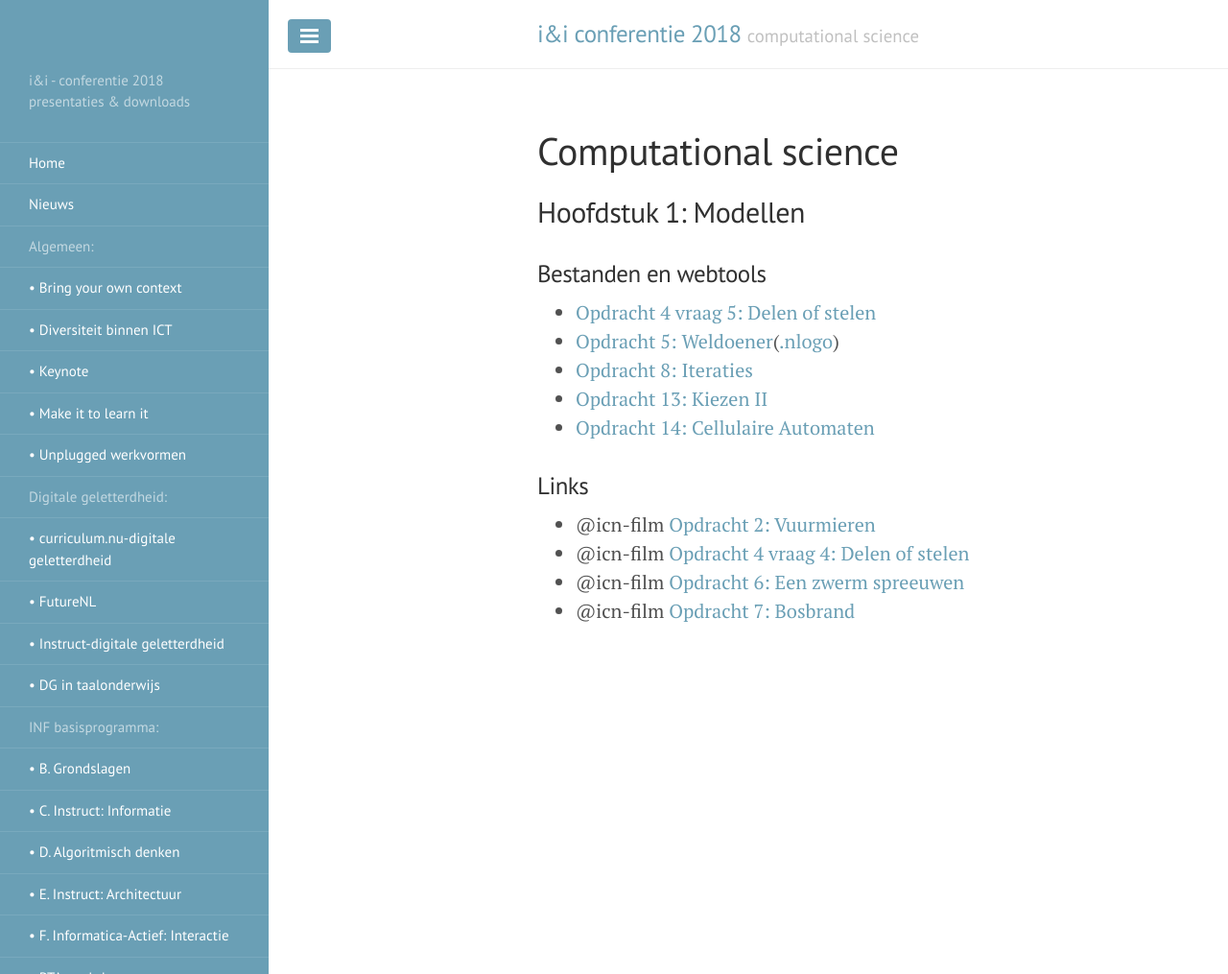
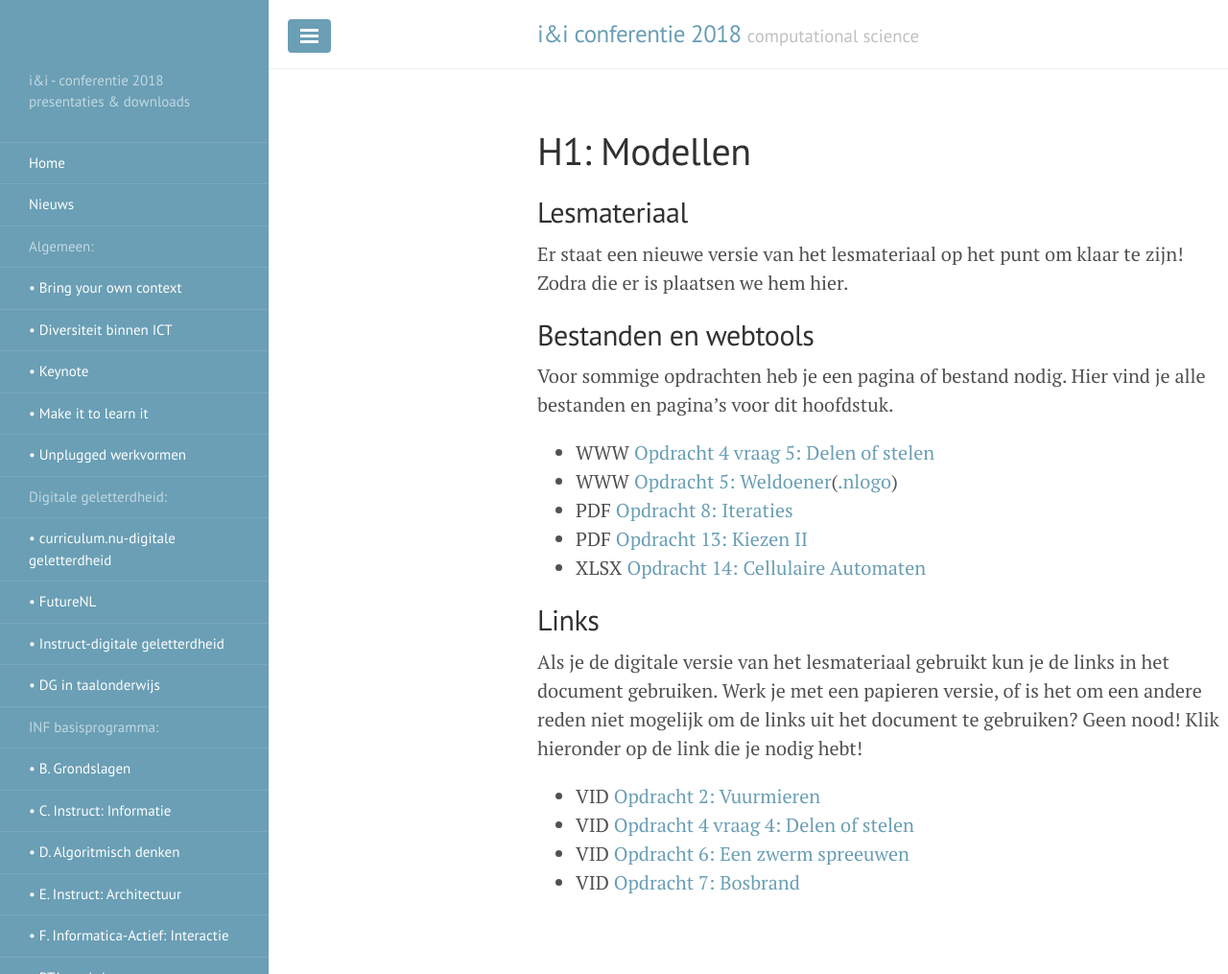
Before and after one commit to infvo/ieni2018, a Jekyll site: the page built from _themas/computational-science/h1-modellen.md, in a window 1280 px wide and 1015 px high. Shown: the whole window at 96% size. Built offline with Jekyll 4.4.1, drawn with Linux system fonts in a browser that asks for light colours.

Commit message:
Voorlopige versie h1

```diff
--- a/_themas/computational-science/h1-modellen.md
+++ b/_themas/computational-science/h1-modellen.md
@@ -1,23 +1,35 @@
 ---
-title: "Computational science"
+title: "H1: Modellen"
 layout: subthema
 thema: "computational science"
 ---
 
-## Hoofdstuk 1: Modellen
+## Lesmateriaal
 
-### Bestanden en webtools
-
-* [Opdracht 4 vraag 5: Delen of stelen](h1/delen_of_stelen/)
-* [Opdracht 5: Weldoener](h1/simpele_economie/)([.nlogo](h1/simpele_economie/Simpele Economie.nlogo))
-* [Opdracht 8: Iteraties](h1/Opdracht 8 Iteraties T1.pdf)
-* [Opdracht 13: Kiezen II](h1/Opdracht 13 Werkblad Kiezen II.pdf)
-* [Opdracht 14: Cellulaire Automaten](h1/Opdracht 14 Cellulaire automaten MET UITWERKINGEN T1.xlsx)
+Er staat een nieuwe versie van het lesmateriaal op het punt om klaar te zijn!
+Zodra die er is plaatsen we hem hier.
 
 
-### Links
+## Bestanden en webtools
 
-* @icn-film [Opdracht 2: Vuurmieren](https://www.scientificamerican.com/video/fire-ants-build-eiffel-tower-structures/)
-* @icn-film [Opdracht 4 vraag 4: Delen of stelen](https://www.youtube.com/watch?v=p3Uos2fzIJ0)
-* @icn-film [Opdracht 6: Een zwerm spreeuwen](https://www.youtube.com/watch?v=V4f_1_r80RY)
-* @icn-film [Opdracht 7: Bosbrand](https://news.nationalgeographic.com/2017/07/california-wildfire-space-weather-satellite-video-spd/)
+Voor sommige opdrachten heb je een pagina of bestand nodig.
+Hier vind je alle bestanden en pagina's voor dit hoofdstuk.
+
+* WWW [Opdracht 4 vraag 5: Delen of stelen](h1/delen_of_stelen/)
+* WWW [Opdracht 5: Weldoener](h1/simpele_economie/)([.nlogo](h1/simpele_economie/Simpele Economie.nlogo))
+* PDF [Opdracht 8: Iteraties](h1/Opdracht 8 Iteraties T1.pdf)
+* PDF [Opdracht 13: Kiezen II](h1/Opdracht 13 Werkblad Kiezen II.pdf)
+* XLSX [Opdracht 14: Cellulaire Automaten](h1/Opdracht 14 Cellulaire automaten MET UITWERKINGEN T1.xlsx)
+
+
+## Links
+
+Als je de digitale versie van het lesmateriaal gebruikt kun je de links in het document gebruiken.
+Werk je met een papieren versie, of is het om een andere reden niet mogelijk om de links uit het document te gebruiken?
+Geen nood!
+Klik hieronder op de link die je nodig hebt!
+
+* VID [Opdracht 2: Vuurmieren](https://www.scientificamerican.com/video/fire-ants-build-eiffel-tower-structures/)
+* VID [Opdracht 4 vraag 4: Delen of stelen](https://www.youtube.com/watch?v=p3Uos2fzIJ0)
+* VID [Opdracht 6: Een zwerm spreeuwen](https://www.youtube.com/watch?v=V4f_1_r80RY)
+* VID [Opdracht 7: Bosbrand](https://news.nationalgeographic.com/2017/07/california-wildfire-space-weather-satellite-video-spd/)
```
